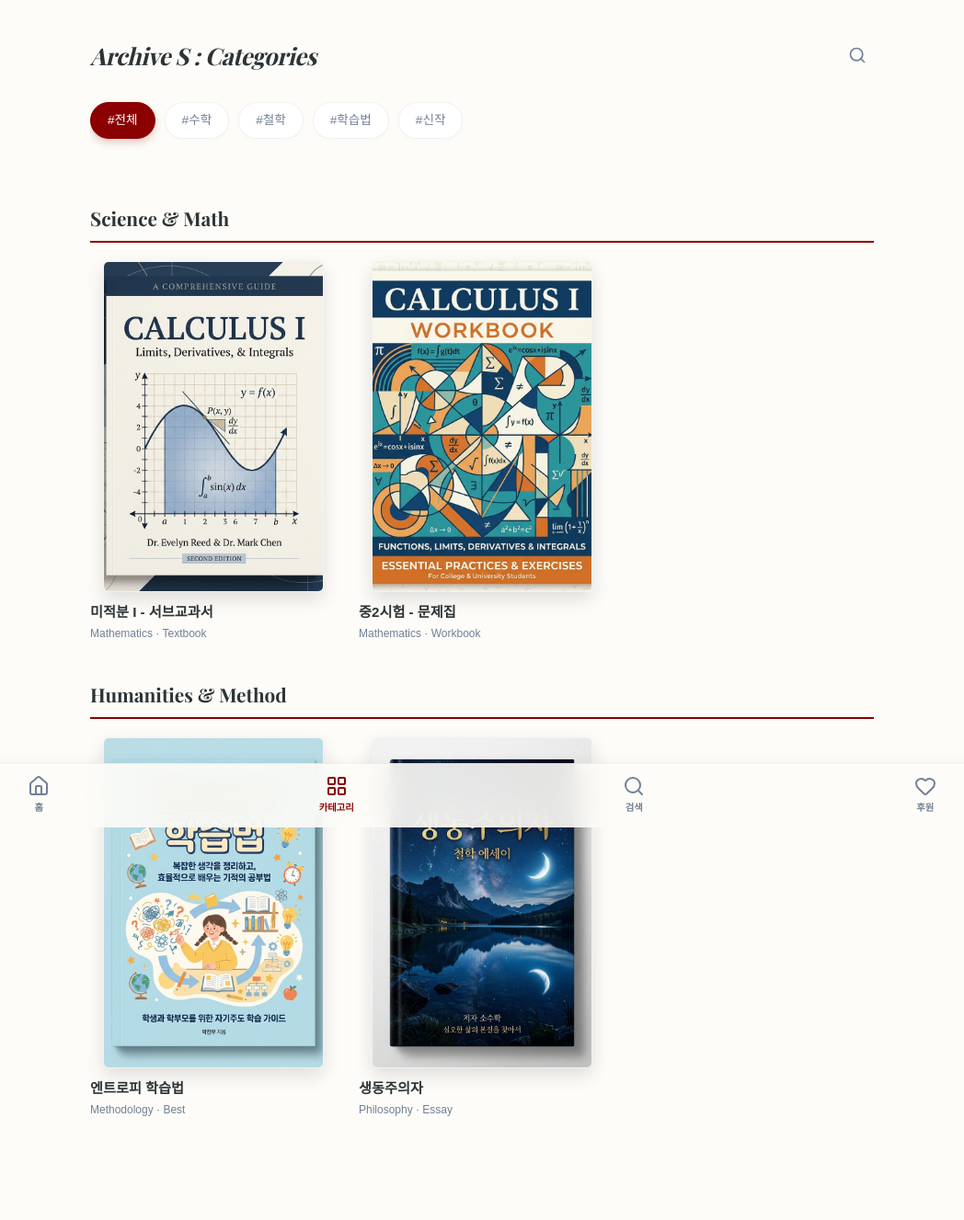
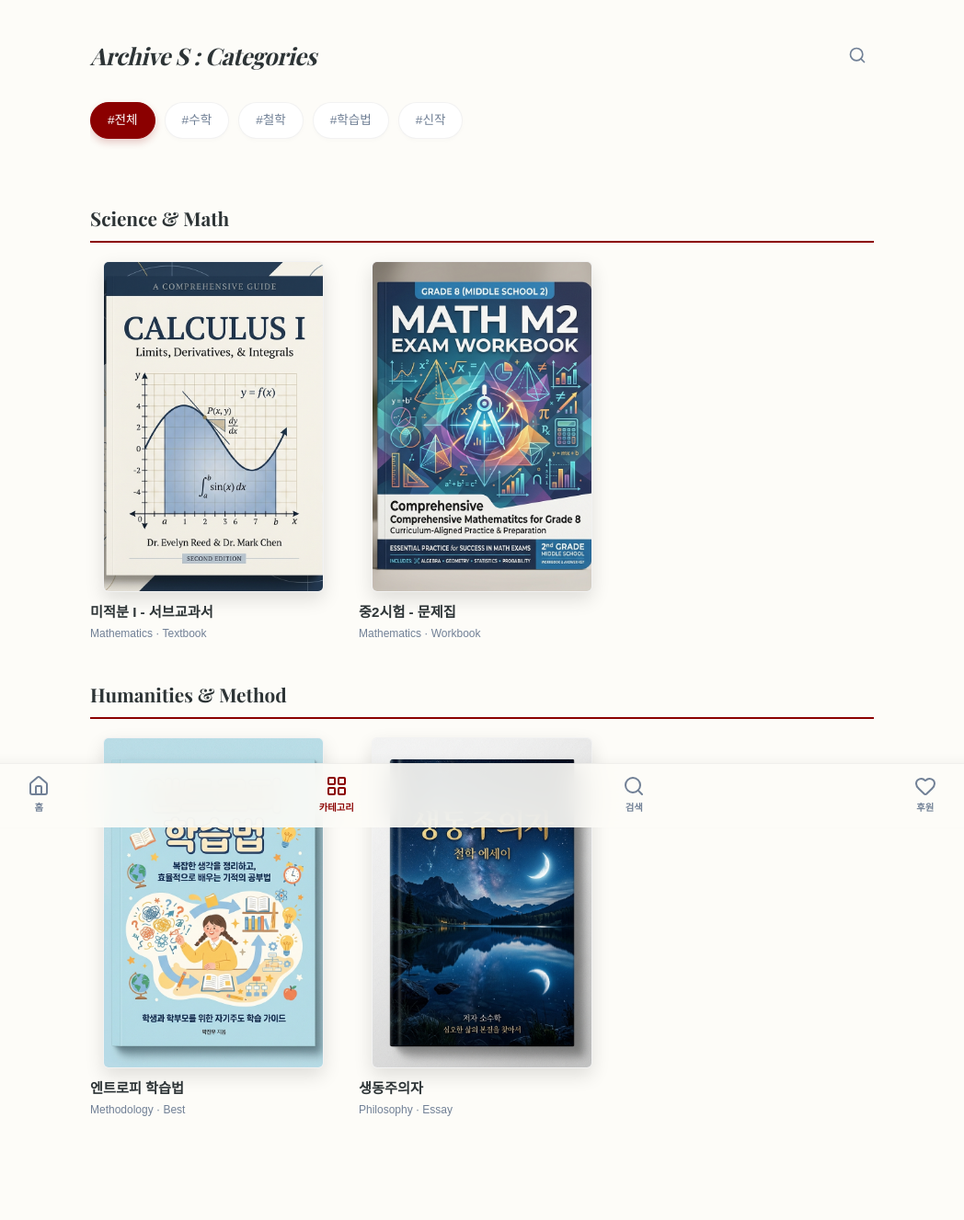
Before and after one commit to somath-edu/somath-edu.github.io, a Jekyll site: the page library.html, which Jekyll copies as it is, in a window 1280 px wide. Shown: the whole page at 92% size, without its empty margins (116-1164 px from the left). Built offline with Jekyll 4.4.1, drawn with Linux system fonts in a browser that asks for light colours; some web fonts are replaced.

Commit message:
Add new cover image for Middle School 2nd Grade Math Workbook

```diff
--- a/library.html
+++ b/library.html
@@ -52,7 +52,7 @@
                 </a>
                 <a href="https://somath-edu.github.io/math_m2/" class="book-card" data-category="math new">
                     <div class="book-cover-wrapper">
-                        <img src="assets/images/calculus_workbook_cover.png" alt="중2시험 - 문제집">
+                        <img src="assets/images/math_m2_workbook_cover.png" alt="중2시험 - 문제집">
                     </div>
                     <div class="book-info">
                         <div class="book-info-title">중2시험 - 문제집</div>
```
Also changed, not shown: assets/images/math_m2_workbook_cover.png (added).
